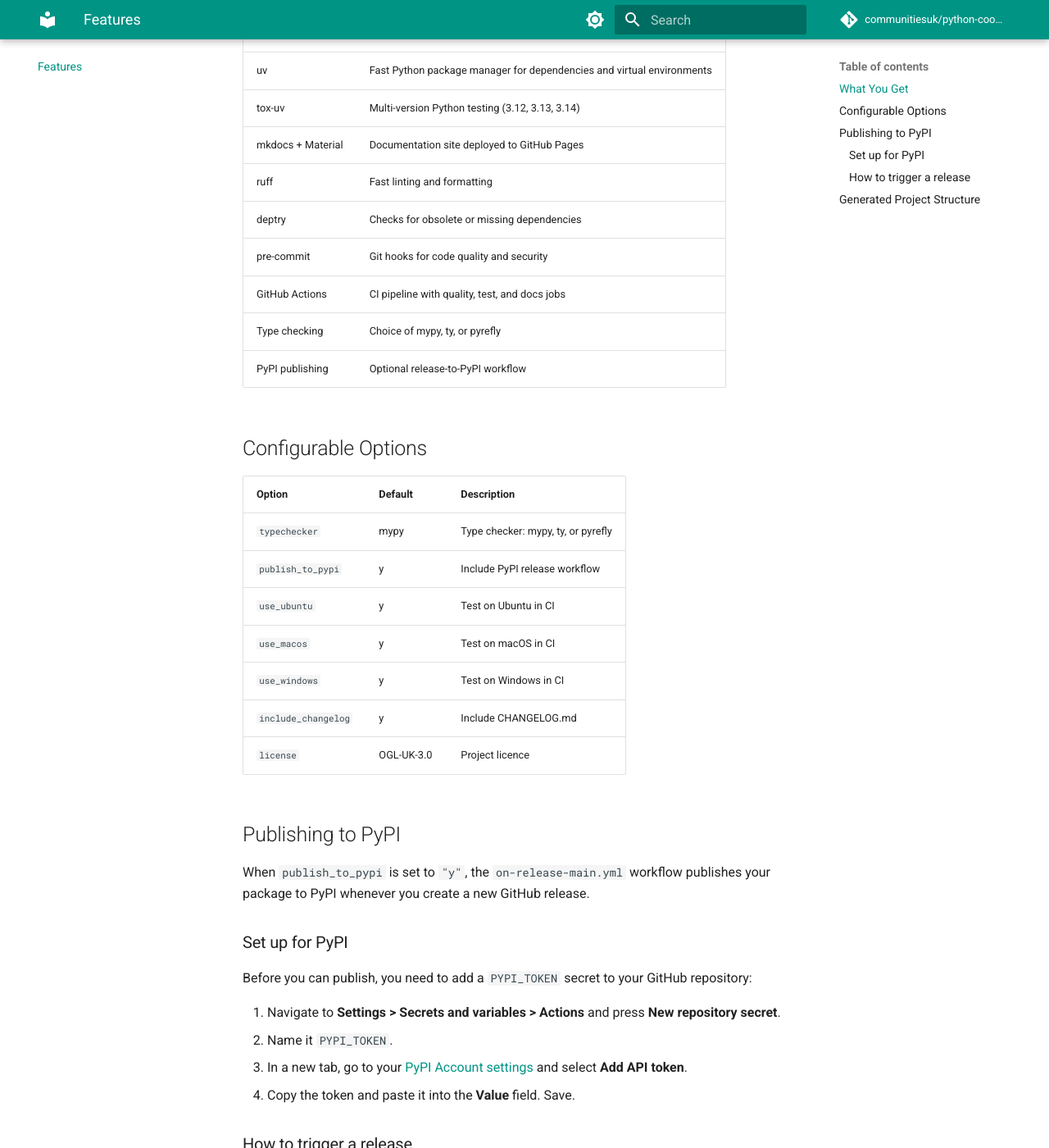
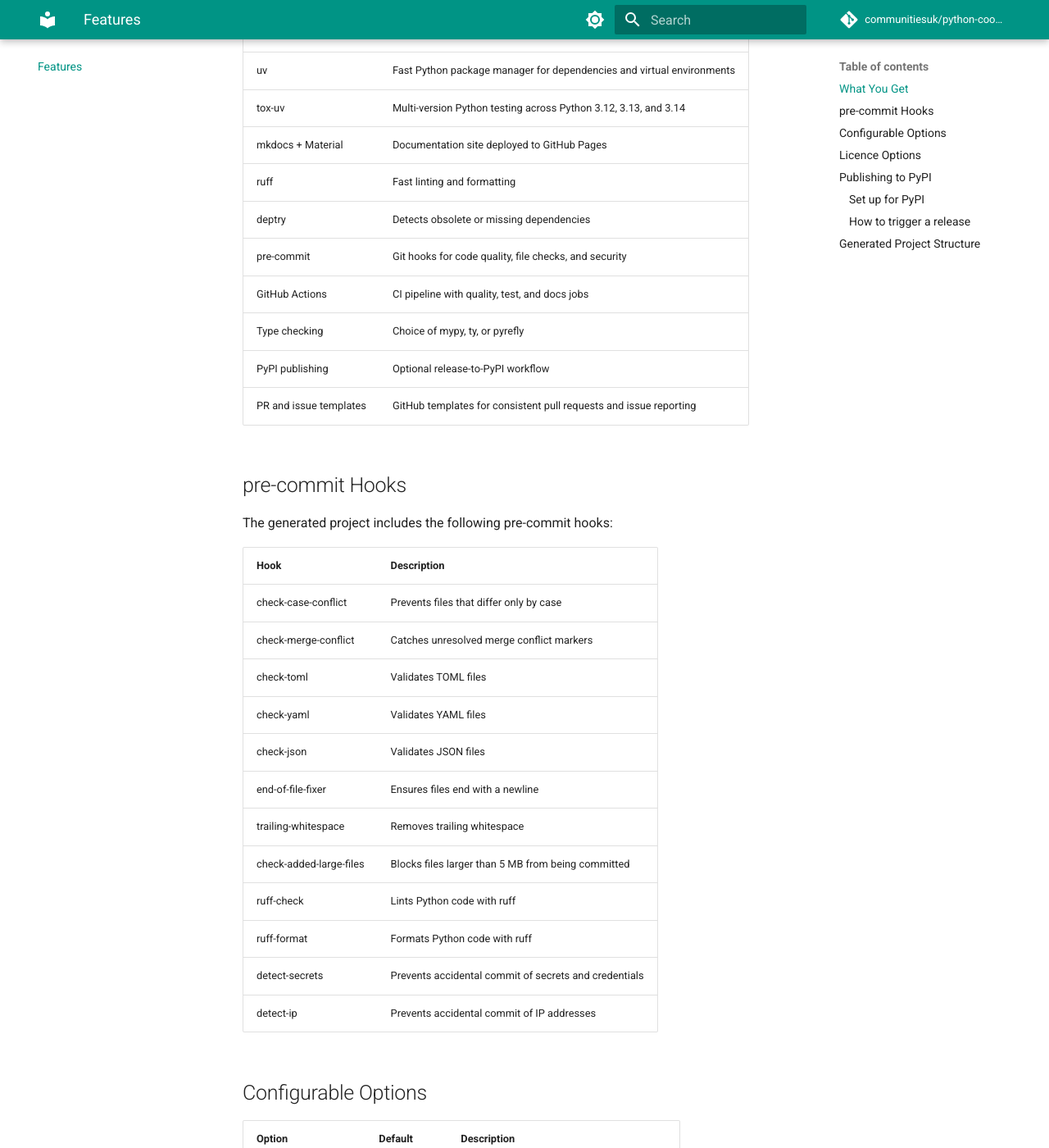
Before and after one commit to communitiesuk/python-cookiecutter-uv, an MkDocs documentation site: the page built from docs/features.md, in a window 1280 px wide and 1400 px high, scrolled down 261 px. Shown: the whole window at 82% size. Built offline with MkDocs 1.6.1 and Material for MkDocs 9.7.7, drawn with Linux system fonts in a browser that asks for light colours; comment, search, counter and statistics services are not loaded; some of the changed text lies outside the part shown.

Commit message:
docs: add missing features to README and documentation

````diff
--- a/docs/features.md
+++ b/docs/features.md
@@ -5,14 +5,34 @@
 | Feature | Description |
 |---------|-------------|
 | uv | Fast Python package manager for dependencies and virtual environments |
-| tox-uv | Multi-version Python testing (3.12, 3.13, 3.14) |
+| tox-uv | Multi-version Python testing across Python 3.12, 3.13, and 3.14 |
 | mkdocs + Material | Documentation site deployed to GitHub Pages |
 | ruff | Fast linting and formatting |
-| deptry | Checks for obsolete or missing dependencies |
-| pre-commit | Git hooks for code quality and security |
+| deptry | Detects obsolete or missing dependencies |
+| pre-commit | Git hooks for code quality, file checks, and security |
 | GitHub Actions | CI pipeline with quality, test, and docs jobs |
 | Type checking | Choice of mypy, ty, or pyrefly |
 | PyPI publishing | Optional release-to-PyPI workflow |
+| PR and issue templates | GitHub templates for consistent pull requests and issue reporting |
+
+## pre-commit Hooks
+
+The generated project includes the following pre-commit hooks:
+
+| Hook | Description |
+|------|-------------|
+| check-case-conflict | Prevents files that differ only by case |
+| check-merge-conflict | Catches unresolved merge conflict markers |
+| check-toml | Validates TOML files |
+| check-yaml | Validates YAML files |
+| check-json | Validates JSON files |
+| end-of-file-fixer | Ensures files end with a newline |
+| trailing-whitespace | Removes trailing whitespace |
+| check-added-large-files | Blocks files larger than 5 MB from being committed |
+| ruff-check | Lints Python code with ruff |
+| ruff-format | Formats Python code with ruff |
+| detect-secrets | Prevents accidental commit of secrets and credentials |
+| detect-ip | Prevents accidental commit of IP addresses |
 
 ## Configurable Options
 
@@ -24,7 +44,19 @@
 | `use_macos` | y | Test on macOS in CI |
 | `use_windows` | y | Test on Windows in CI |
 | `include_changelog` | y | Include CHANGELOG.md |
-| `license` | OGL-UK-3.0 | Project licence |
+| `license` | OGL-UK-3.0 | Project licence — see [Licence options](#licence-options) below |
+
+## Licence Options
+
+| Licence | Description |
+|---------|-------------|
+| OGL-UK-3.0 | [Open Government Licence v3.0](http://www.nationalarchives.gov.uk/doc/open-government-licence/version/3/) — Crown Copyright. Default for MHCLG / communitiesuk projects |
+| MIT | Permissive open source licence |
+| BSD | BSD 3-Clause permissive licence |
+| ISC | Functionally equivalent to MIT, used by OpenBSD |
+| MPL-2.0 | Mozilla Public License — weak copyleft |
+| Apache-2.0 | Apache Software License — permissive with patent protection |
+| GPL-3.0 | GNU General Public License — strong copyleft |
 
 ## Publishing to PyPI
 
@@ -52,13 +84,18 @@
 
 ```
 project-name/
-├── project_slug/         # Your Python package
-├── tests/                # pytest test suite
-├── docs/                 # mkdocs documentation source
-├── .github/              # CI workflows and templates
-├── mkdocs.yml            # Documentation configuration
-├── pyproject.toml        # Project metadata and tool config
-├── tox.ini               # Multi-version test config
-├── Makefile              # Development commands
-└── .pre-commit-config.yaml
+├── project_slug/              # Your Python package
+├── tests/                     # pytest test suite
+├── docs/                      # mkdocs documentation source
+├── .github/
+│   ├── actions/               # Composite action for env setup
+│   ├── workflows/             # CI/CD workflows (main, docs, release)
+│   ├── PULL_REQUEST_TEMPLATE.md
+│   └── ISSUES_TEMPLATE.md
+├── mkdocs.yml                 # Documentation configuration
+├── pyproject.toml             # Project metadata and tool config
+├── tox.ini                    # Multi-version test config
+├── Makefile                   # Development commands
+├── .pre-commit-config.yaml    # Pre-commit hook configuration
+└── LICENCE
 ```
````
Also changed, not shown: README.md (+1 -0 lines), docs/index.md (+1 -0 lines).
